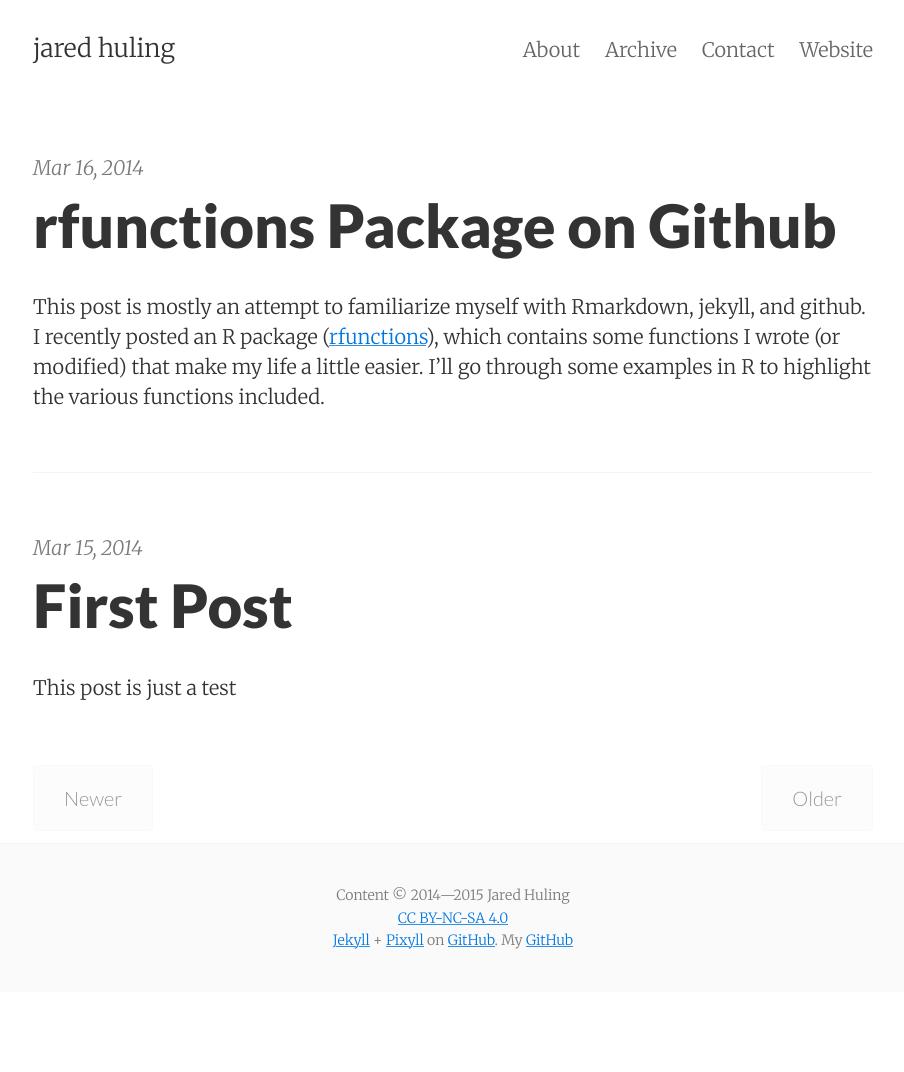
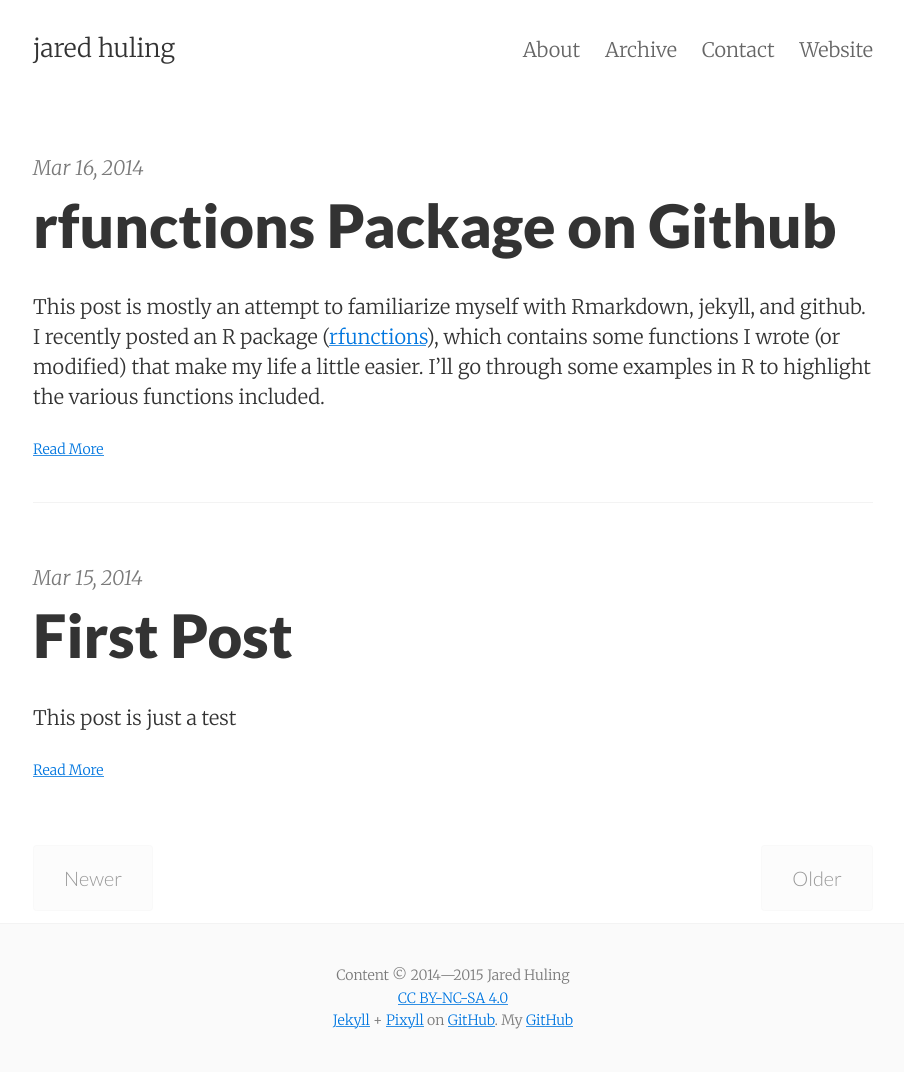
Before and after one commit to jaredhuling/jaredhuling.github.io, a Jekyll site: the page built from index.html, in a window 1280 px wide. Shown: the whole page, without its empty margins (187-1091 px from the left). Built offline with Jekyll 4.4.1, drawn with Linux system fonts in a browser that asks for light colours; the list of posts is cut into pages by our own code; before the commit the page ends 992 px from its top, so only the background shows below that.

Commit message:
read more test blog

```diff
--- a/index.html
+++ b/index.html
@@ -17,6 +17,9 @@
               {{ post.excerpt }}
             {% endif %}
           </p>
+          <small>
+            <a href="{{ post.url | prepend: site.baseurl }}" class="post-link">Read More</a>
+          </small>
         </div>
       {% endfor %}
     </div>
```
